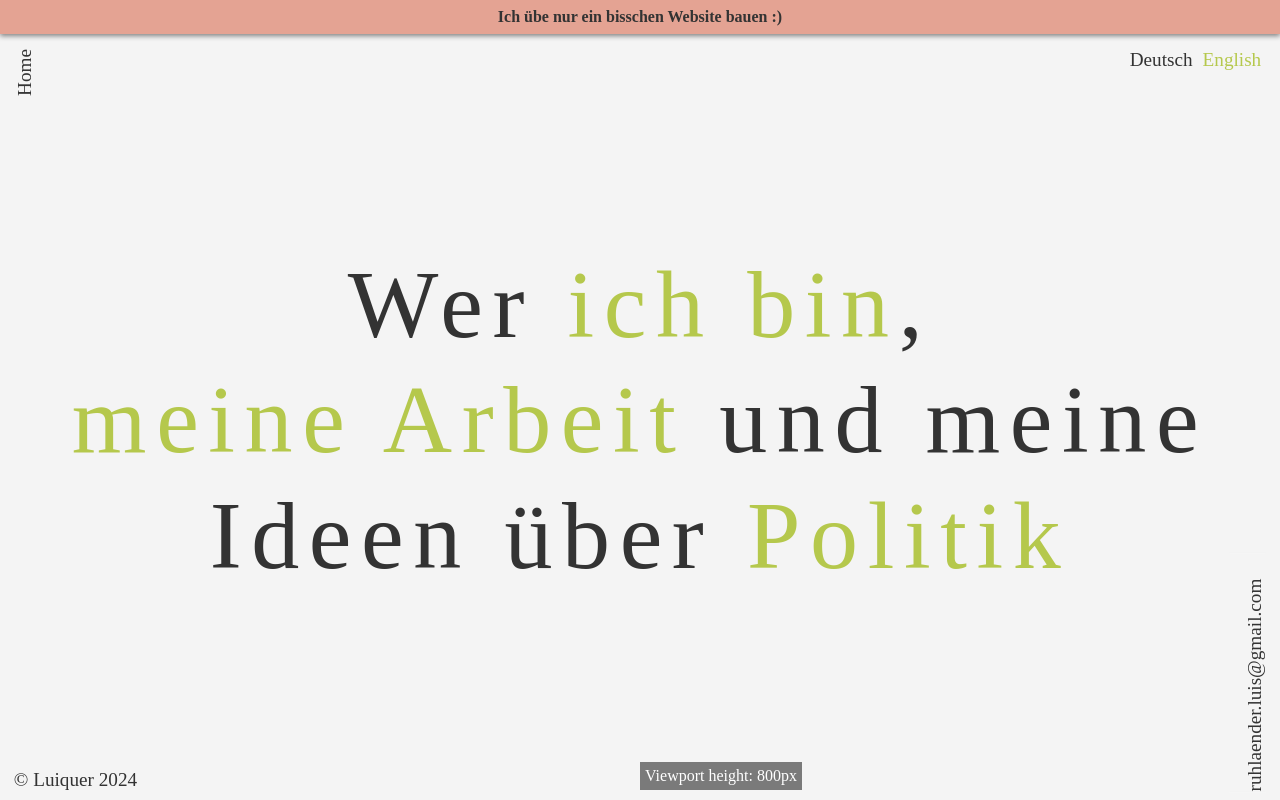
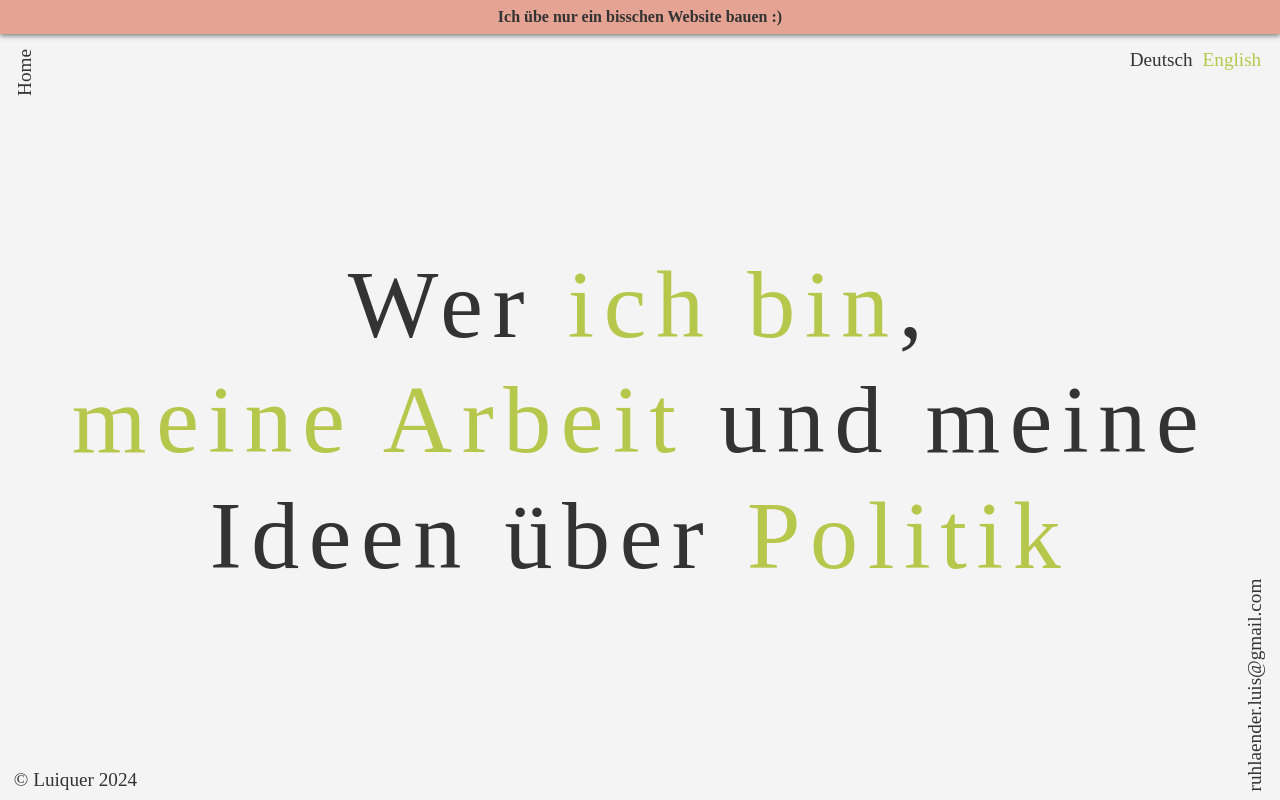
Before and after one commit to luisruh/website, a plain HTML site: page index.html in a window 1280 px wide. Drawn offline with Linux system fonts and the light colour scheme.

Commit message:
Update index.html

```diff
--- a/index.html
+++ b/index.html
@@ -15,8 +15,6 @@
 
         <div class="content">
             <h1 id="main_intro_sentence"></h1>
-            <div id="viewport-height-display" style="position: fixed; bottom: 10px; left: 50%; background: rgba(0, 0, 0, 0.5); color: white; padding: 5px;"></div>
-
         </div>
 
         <div class="corner top-left corner-vertical">
```
